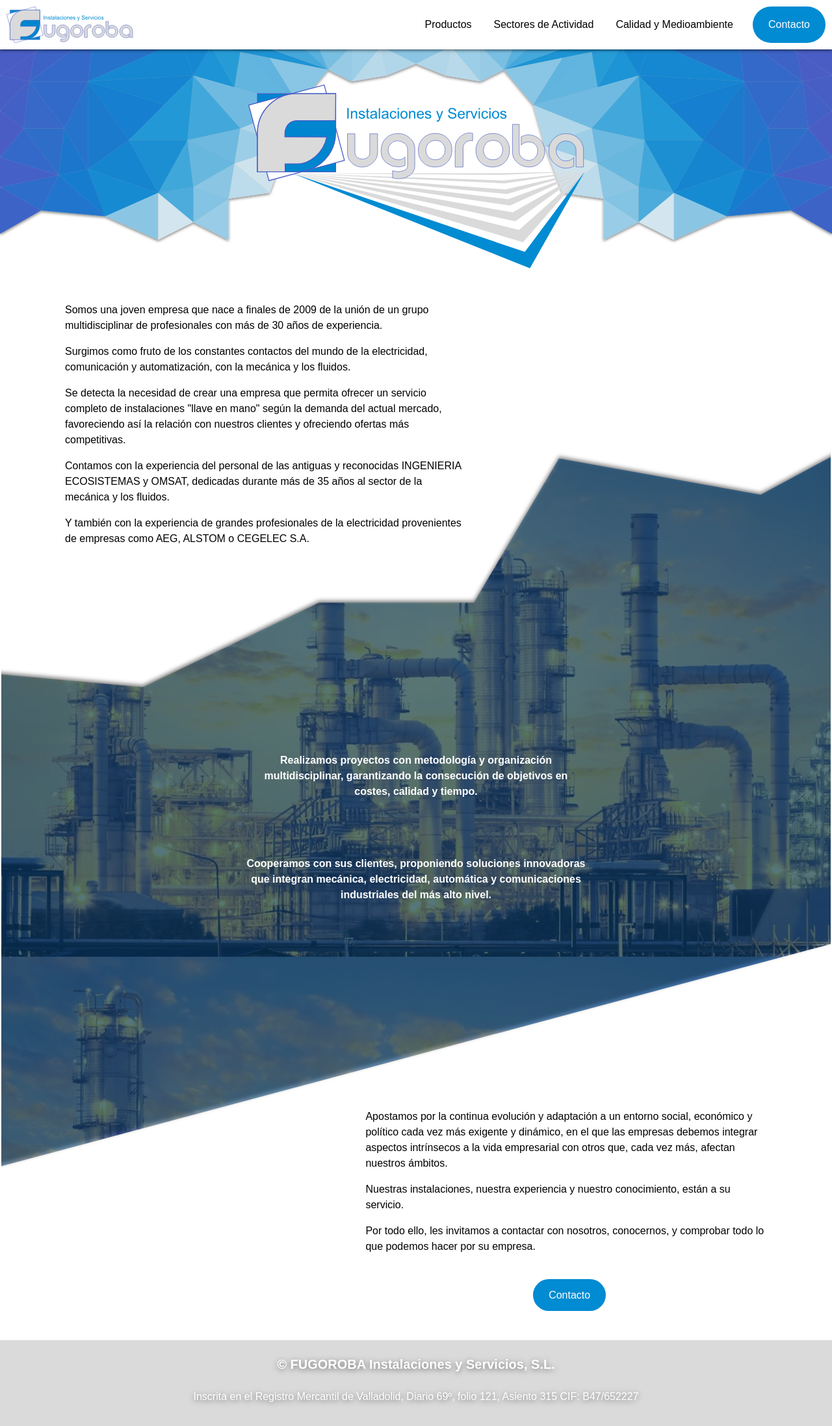
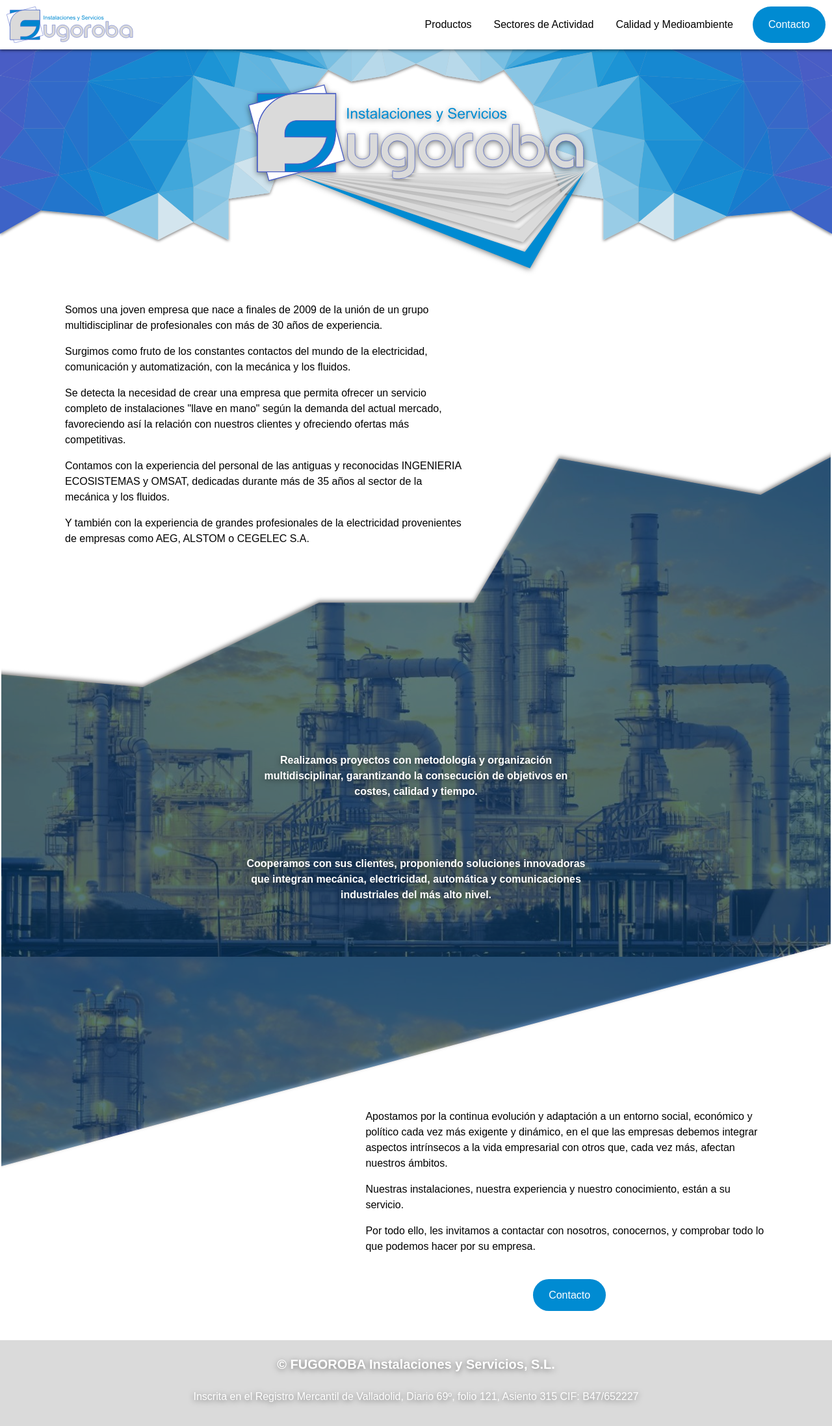
Before and after one commit to RaulLazaro/fugoroba, a Jekyll site: the page built from index.html, in a window 1280 px wide. Shown: the whole page at 65% size. Built offline with Jekyll 4.4.1, drawn with Linux system fonts in a browser that asks for light colours; the list of posts is cut into pages by our own code; comment, search, counter and statistics services are not loaded.

Commit message:
Update index.html

```diff
--- a/index.html
+++ b/index.html
@@ -8,7 +8,7 @@
       <div class="col-12 col-md-8 col-lg-6">
         <br>
         <br>
-        <img src="{{site.url}}{{site.baseurl}}/assets/logos/logo.svg" class="img-fluid" width="537" height="291" alt="logo">
+        <img src="{{site.url}}{{site.baseurl}}/assets/logos/logo.svg" class="img-fluid shadow" width="537" height="291" alt="logo">
       </div>
     </div>
   </div>
@@ -33,11 +33,11 @@
       <div class="row">
         <div class="col-12 col-md-2 col-lg-3"></div>
         <div class="col-12 col-md-8 col-lg-6">
-          <p class="text-white bold center">Realizamos proyectos con metodología y organización multidisciplinar, garantizando la consecución de objetivos en costes, calidad y tiempo.</p>
+          <p class="text-white bold shadow center">Realizamos proyectos con metodología y organización multidisciplinar, garantizando la consecución de objetivos en costes, calidad y tiempo.</p>
           <br>
           <br>
           <br>
-          <p class="text-white bold center">Cooperamos con sus clientes, proponiendo soluciones innovadoras que integran mecánica, electricidad, automática y comunicaciones industriales del más alto nivel.</p>
+          <p class="text-white bold shadow center">Cooperamos con sus clientes, proponiendo soluciones innovadoras que integran mecánica, electricidad, automática y comunicaciones industriales del más alto nivel.</p>
         </div>
         <div class="col-12 col-md-2 col-lg-3"></div>
       </div>
```
